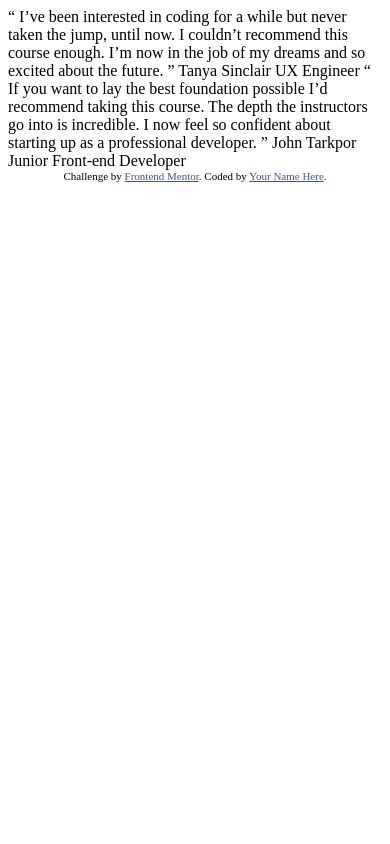
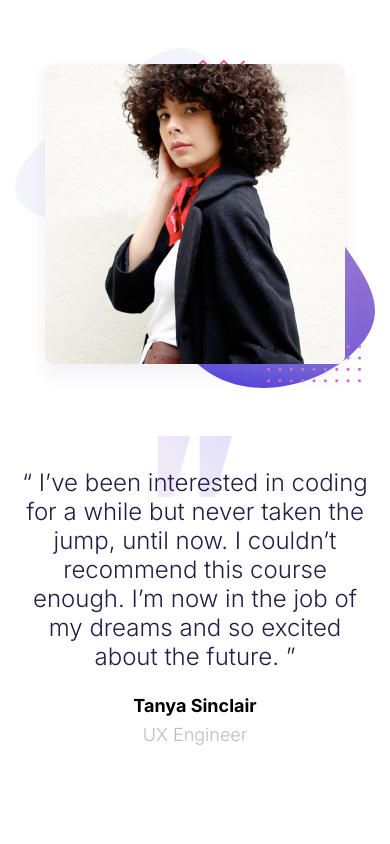
Before and after one commit to Frame993/Coding-bootcamp-testimonials-slider, a plain HTML site: page index.html in a window 390 px wide. Shown: the top 844 px of the page. Drawn offline with Linux system fonts and the light colour scheme.

Commit message:
variant 1

```diff
--- a/index.html
+++ b/index.html
@@ -1,38 +1,83 @@
 <!DOCTYPE html>
 <html lang="en">
+
 <head>
   <meta charset="UTF-8">
-  <meta name="viewport" content="width=device-width, initial-scale=1.0"> <!-- displays site properly based on user's device -->
+  <meta name="viewport" content="width=device-width, initial-scale=1.0">
+  <!-- displays site properly based on user's device -->
+
+  <link rel="preconnect" href="https://fonts.googleapis.com">
+  <link rel="preconnect" href="https://fonts.gstatic.com" crossorigin>
+  <link href="https://fonts.googleapis.com/css2?family=Inter:wght@300;500;700&display=swap" rel="stylesheet">
 
   <link rel="icon" type="image/png" sizes="32x32" href="./images/favicon-32x32.png">
+  <link rel="stylesheet" href="style.css">
+  <title>Coding Bootcamp Testimonials Slider</title>
+</head>
 
-  <title>Frontend Mentor | Coding Bootcamp Testimonials Slider</title>
-
-  <!-- Feel free to remove these styles or customise in your own stylesheet 👍 -->
-  <style>
-    .attribution { font-size: 11px; text-align: center; }
-    .attribution a { color: hsl(228, 45%, 44%); }
-  </style>
-</head>
 <body>
 
-  “ I’ve been interested in coding for a while but never taken the jump, until now.
-  I couldn’t recommend this course enough. I’m now in the job of my dreams and so
-  excited about the future. ”
+    <div class="container">
+      <section>
+        <article class="first">
+          <p>
+            “ I’ve been interested in coding for a while but never taken the jump, until now.
+            I couldn’t recommend this course enough. I’m now in the job of my dreams and so
+            excited about the future. ”
+          </p>
+        </article>
+        <footer>
+          <h3 class="name">Tanya Sinclair</h3>
+          <h4 class="title">UX Engineer</h4>
+        </footer>
+      </section>
+      <figure>
+        <div class="slider">
+          <img class="img" src="./images/image-tanya.jpg" alt="image-john">
+        </div>
+        <img class="pattern-bg" src="./images/pattern-bg.svg" alt="">
+      </figure>
+    </div>
 
-  Tanya Sinclair
-  UX Engineer
+    <div class="container">
+      <section>
+        <article class="first">
+          <p>
+            “ I’ve been interested in coding for a while but never taken the jump, until now.
+            I couldn’t recommend this course enough. I’m now in the job of my dreams and so
+            excited about the future. ”
+          </p>
+        </article>
+        <footer>
+          <h3 class="name">Tanya Sinclair</h3>
+          <h4 class="title">UX Engineer</h4>
+        </footer>
+      </section>
+      <figure>
+        <div class="slider">
+          <img class="img" src="./images/image-tanya.jpg" alt="image-john">
+        </div>
+        <img class="pattern-bg" src="./images/pattern-bg.svg" alt="">
+      </figure>
+    </div>
 
-  “ If you want to lay the best foundation possible I’d recommend taking this course.
-  The depth the instructors go into is incredible. I now feel so confident about
-  starting up as a professional developer. ”
+</body>
 
-  John Tarkpor
-  Junior Front-end Developer
+</html>
 
-  <div class="attribution">
-    Challenge by <a href="https://www.frontendmentor.io?ref=challenge" target="_blank">Frontend Mentor</a>.
-    Coded by <a href="#">Your Name Here</a>.
-  </div>
-</body>
-</html>
+
+
+
+<!-- <section>
+  <article class="second">
+    <p>
+      “ If you want to lay the best foundation possible I’d recommend taking this course.
+      The depth the instructors go into is incredible. I now feel so confident about
+      starting up as a professional developer. ”
+    </p>
+  </article>
+  <footer>
+    <h3 class="name">John Tarkpor</h3>
+    <h3 class="title">Junior Front-end Developer</h3>
+  </footer>
+</section> -->
--- /dev/null
+++ b/style.css
@@ -0,0 +1,226 @@
+:root {
+    /* ### Primary */
+
+    --dark-blue: hsl(240, 38%, 20%);
+    --grayish-blue: hsl(240, 18%, 77%);
+
+}
+
+* {
+    margin: 0;
+    padding: 0;
+    box-sizing: border-box;
+    /* border: 1px solid red; */
+}
+
+body {
+    display: flex;
+    flex-direction: column;
+    justify-content: center;
+    align-items: center;
+    height: 100vh;
+    font-size: 32px;
+    font-family: 'Inter', sans-serif;
+    background-image: url('./images/pattern-curve.svg');
+    background-repeat: no-repeat;
+    background-position: bottom left;
+    background-size: auto 20%;
+    /* position: relative; */
+}
+
+div.container {
+    position: absolute;
+    width: 65%;
+    display: flex;
+    justify-content: flex-end;
+    align-items: center;
+    gap: 2rem;
+    /* position: relative; */
+    /* padding: 2rem; */
+    /* border: 1px solid red; */
+}
+
+section {
+    height: 70%;
+    position: absolute;
+    display: flex;
+    flex-direction: column;
+    justify-content: center;
+    gap: 2rem;
+    z-index: 10;
+    background-image: url('./images/pattern-quotes.svg');
+    background-repeat: no-repeat;
+    background-position: top left 10%;
+    background-size: auto 25%;
+    /* border: 1px solid red; */
+}
+
+
+footer {
+    display: flex;
+    align-items: baseline;
+    gap: 1rem;
+}
+
+p {
+    width: 60%;
+    color: var(--dark-blue);
+    font-weight: 300;
+    /* border: 1px solid red; */
+}
+
+footer {
+    display: flex;
+    align-items: baseline;
+    gap: 1rem;
+}
+
+footer h3 {
+    font-weight: 700;
+    font-size: 24px;
+}
+
+footer h4 {
+    color: var(--grayish-blue);
+    font-weight: 300;
+    font-size: 24px;
+}
+
+/* image /////////////////////////////////////////////////////*/
+
+figure {
+    display: flex;
+    justify-content: center;
+    align-items: center;
+    position: relative;
+    z-index: 2;
+}
+
+.img {
+    border-radius: .5rem;
+    max-width: 600px;
+    box-shadow: 0 10px 20px 0 hsla(240, 18%, 77%, .2);
+
+}
+
+.buttons {
+    display: flex;
+    justify-content: space-between;
+    align-items: center;
+    position: absolute;
+}
+
+.pattern-bg {
+    position: absolute;
+    width: 140%;
+    z-index: -1;
+}
+
+/* image /////////////////////////////////////////////////////*/
+
+.buttons {
+    position: absolute;
+    display: flex;
+    width: fit-content;
+    bottom: -2%;
+    left: 15%;
+    box-shadow: 0 10px 20px 0 hsla(240, 18%, 77%, .2);
+    border-radius: 50%;
+    z-index: 99;
+}
+
+button {
+    padding: .8rem 1.2rem;
+    border: none;
+    background-color: white;
+    cursor: pointer;
+
+}
+
+.prev {
+    border-radius: 50% 0 0 50%;
+}
+
+.next {
+    border-radius: 0 50% 50% 0;
+}
+
+@media screen and (max-width: 768px) {
+
+    body {
+        height: auto;
+        background-position: bottom left;
+        background-repeat: no-repeat;
+        background-size: auto 8%;
+    }
+
+    div.container {
+        margin-top: 2rem;
+        display: flex;
+        flex-direction: column-reverse;
+        width: 90%;
+        justify-content: center;
+        align-items: center;
+        gap: 4rem;
+        padding: 2rem 0;
+        position: relative;
+
+        /* border: 1px solid red; */
+    }
+
+    section {
+        gap: 1.5rem;
+        position: relative;
+        text-align: center;
+        background-position: top;
+        background-size: auto 18%;
+        /* border: 1px solid red; */
+        padding: 2rem 0;
+    }
+
+    p {
+        width: 100%;
+        color: var(--dark-blue);
+        font-weight: 300;
+        font-size: 24px;
+        /* border: 1px solid red; */
+    }
+
+    figure {
+        width: max-content;
+    }
+
+    .img {
+        max-width: 300px;
+    }
+
+    .pattern-bg {
+        width: 120%;
+    }
+
+    footer {
+        display: flex;
+        flex-direction: column;
+        align-items: center;
+        gap: .5rem;
+    }
+
+    footer h3 {
+        font-size: 18px;
+    }
+
+    footer h4 {
+
+        font-size: 18px;
+    }
+
+    .buttons {
+        bottom: -4%;
+        left: 0;
+        right: 0;
+        margin: auto;
+    }
+
+
+
+}
```
